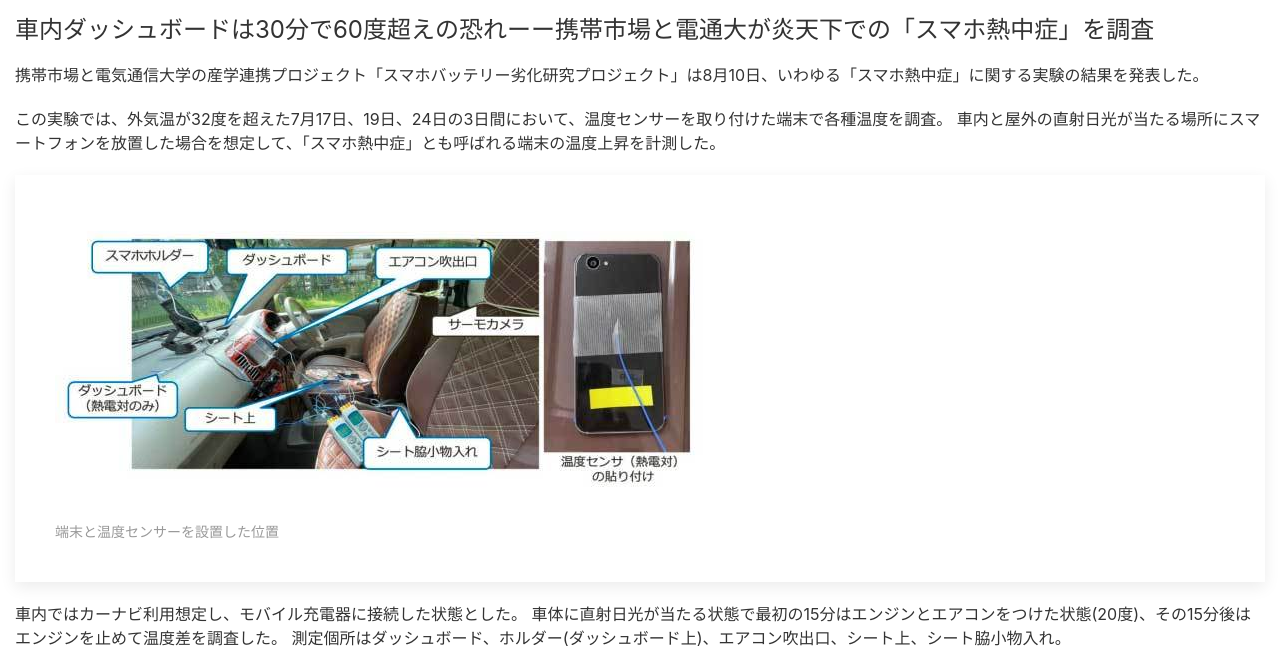
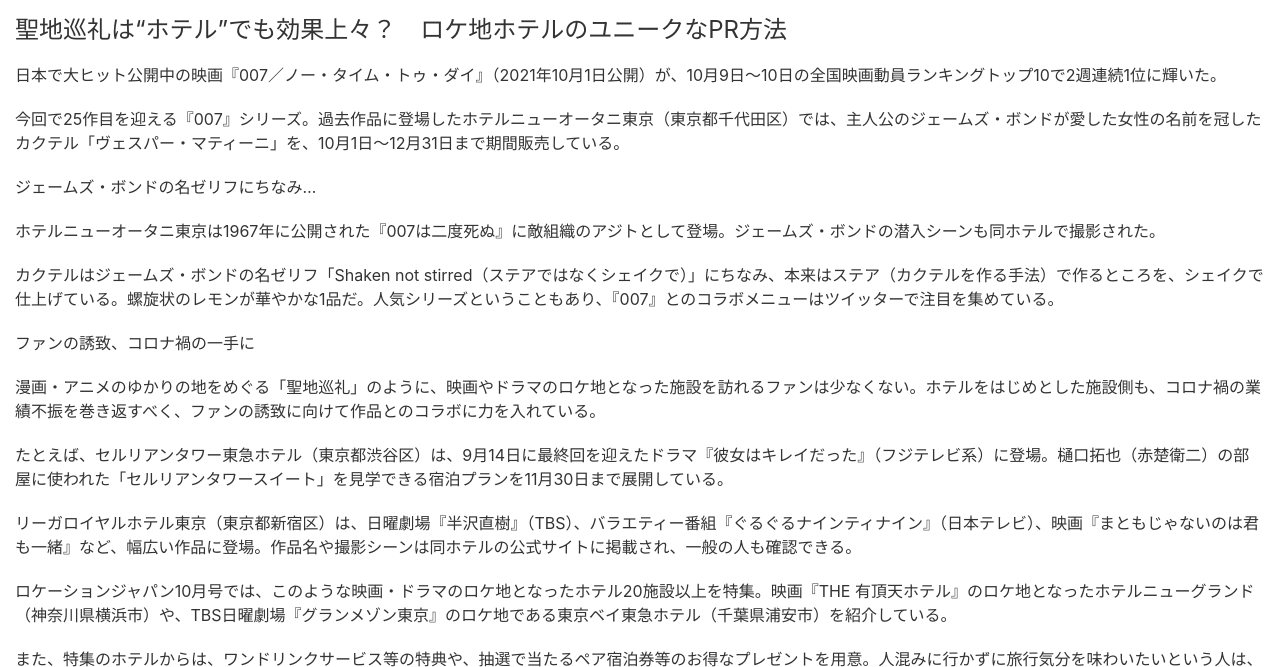
Before and after one commit to Kosei-Yamamura/BMRweb-entame, a plain HTML site: page index.html in a window 1280 px wide. Shown: the part 123-790 px from the top of the page. Drawn offline with Linux system fonts and the light colour scheme.

Commit message:
記事画像編集

```diff
--- a/index.html
+++ b/index.html
@@ -31,42 +31,51 @@
         <li class="uk-section-xsmall uk-background-default">
             <article class="uk-article">
                 <img src="img/Yahoo_News_Logo.png" width="200px">
-                <div class="uk-padding-small uk-text-large">車内ダッシュボードは30分で60度超えの恐れーー携帯市場と電通大が炎天下での「スマホ熱中症」を調査</div>
+                <div class="uk-padding-small uk-text-large">聖地巡礼は“ホテル”でも効果上々？　ロケ地ホテルのユニークなPR方法</div>
                 <div class="Contents">
-                    <p>携帯市場と電気通信大学の産学連携プロジェクト「スマホバッテリー劣化研究プロジェクト」は8月10日、いわゆる「スマホ熱中症」に関する実験の結果を発表した。</p>
-                    <p>この実験では、外気温が32度を超えた7月17日、19日、24日の3日間において、温度センサーを取り付けた端末で各種温度を調査。
-                        車内と屋外の直射日光が当たる場所にスマートフォンを放置した場合を想定して、「スマホ熱中症」とも呼ばれる端末の温度上昇を計測した。</p>
+                    <p>日本で大ヒット公開中の映画『007／ノー・タイム・トゥ・ダイ』（2021年10月1日公開）が、10月9日～10日の全国映画動員ランキングトップ10で2週連続1位に輝いた。</p>
+                    <p>今回で25作目を迎える『007』シリーズ。過去作品に登場したホテルニューオータニ東京（東京都千代田区）では、主人公のジェームズ・ボンドが愛した女性の名前を冠したカクテル「ヴェスパー・マティーニ」を、10月1日～12月31日まで期間販売している。
+                    </p>
+                    <!--
                     <div class="uk-margin uk-card uk-card-default uk-card-body uk-text-meta">
                         <img data-src="img/l_asa_keitainetsu_01.jpg" uk-img>
                         <p>端末と温度センサーを設置した位置</p>
                     </div>
-                    <p>車内ではカーナビ利用想定し、モバイル充電器に接続した状態とした。
-                        車体に直射日光が当たる状態で最初の15分はエンジンとエアコンをつけた状態(20度)、その15分後はエンジンを止めて温度差を調査した。
-                        測定個所はダッシュボード、ホルダー(ダッシュボード上)、エアコン吹出口、シート上、シート脇小物入れ。</p>
-                    <p>ダッシュボード(温度センサーのみ)では、実験開始から30分程度で端末の表面温度が60度に到達し、ホルダー上に設置した場合も50度を超えた。
-                        エアコン作動時でも場所によっては高温状態になりやすいことを考慮し、車内の利用は直射日光を避け、短時間のみの使用に留めることが望ましいとしている。</p>
+                    -->
+                    <p>ジェームズ・ボンドの名ゼリフにちなみ…</p>
+                    <p>ホテルニューオータニ東京は1967年に公開された『007は二度死ぬ』に敵組織のアジトとして登場。ジェームズ・ボンドの潜入シーンも同ホテルで撮影された。</p>
+                    <p>カクテルはジェームズ・ボンドの名ゼリフ「Shaken not
+                        stirred（ステアではなくシェイクで）」にちなみ、本来はステア（カクテルを作る手法）で作るところを、シェイクで仕上げている。螺旋状のレモンが華やかな1品だ。人気シリーズということもあり、『007』とのコラボメニューはツイッターで注目を集めている。
+                    </p>
+                    <!--
                     <div class="uk-margin uk-card uk-card-default uk-card-body uk-text-meta">
                         <img data-src="img/l_asa_keitainetsu_02.jpg" uk-img>
                         <p>車内放置実験の温度推移</p>
                     </div>
+
                     <div class="uk-margin uk-card uk-card-default uk-card-body uk-text-meta">
                         <img data-src="img/l_asa_keitainetsu_03.jpg" uk-img>
                         <p>車内放置実験のサーモグラフィ像</p>
                     </div>
-                    <p>屋外では、充電器をつないだスマートフォンとなんともせずに放置したスマートフォンを、サーモカメラを利用して20分間測定した。
-                        測定終了後、充電したスマートフォンの表面温度は50度を超えており、炎天下の屋外で充電しながらの利用はとくに避けるべきとしている。</p>
+                    -->
+                    <p>ファンの誘致、コロナ禍の一手に</p>
+                    <p>漫画・アニメのゆかりの地をめぐる「聖地巡礼」のように、映画やドラマのロケ地となった施設を訪れるファンは少なくない。ホテルをはじめとした施設側も、コロナ禍の業績不振を巻き返すべく、ファンの誘致に向けて作品とのコラボに力を入れている。
+                    </p>
+                    <p>たとえば、セルリアンタワー東急ホテル（東京都渋谷区）は、9月14日に最終回を迎えたドラマ『彼女はキレイだった』（フジテレビ系）に登場。樋口拓也（赤楚衛二）の部屋に使われた「セルリアンタワースイート」を見学できる宿泊プランを11月30日まで展開している。
+                    </p>
+                    <p>リーガロイヤルホテル東京（東京都新宿区）は、日曜劇場『半沢直樹』（TBS）、バラエティー番組『ぐるぐるナインティナイン』（日本テレビ）、映画『まともじゃないのは君も一緒』など、幅広い作品に登場。作品名や撮影シーンは同ホテルの公式サイトに掲載され、一般の人も確認できる。
+                    </p>
+                    <p>ロケーションジャパン10月号では、このような映画・ドラマのロケ地となったホテル20施設以上を特集。映画『THE
+                        有頂天ホテル』のロケ地となったホテルニューグランド（神奈川県横浜市）や、TBS日曜劇場『グランメゾン東京』のロケ地である東京ベイ東急ホテル（千葉県浦安市）を紹介している。</p>
+                    <p>また、特集のホテルからは、ワンドリンクサービス等の特典や、抽選で当たるペア宿泊券等のお得なプレゼントを用意。人混みに行かずに旅行気分を味わいたいという人は、これらの特典を活用し、お得にロケ地ホテルを楽しむのもいいかもしれない。
+                    </p>
+                    <!--
                     <div class="uk-margin uk-card uk-card-default uk-card-body uk-text-meta">
                         <img data-src="img/l_asa_keitainetsu_04.jpg" uk-img>
                         <p>炎天下実験のサーモグラフィ像</p>
                     </div>
-                    <p>さらに、屋外で直射日光を浴びたスマートフォンの冷却を想定し、サーモカメラで測定した表面/裏面の温度60度を超えた後に日陰で10分間冷却した際の温度比較を行った。
-                        電源をオフにして「モバイル扇風機」で空冷した場合は20度、電源オフのみは18度、電源をオンにしたままは8度程度の温度低下が見られた。
-                        また、空冷した表面は空冷しない場合と比べて数分で温度差が開いている。</p>
-                    <div class="uk-margin uk-card uk-card-default uk-card-body uk-text-meta">
-                        <img data-src="img/l_asa_keitainetsu_05.jpg" uk-img>
-                        <p>炎天下実験の温度推移</p>
-                    </div>
-                    <div class="uk-align-right">Copyright © ITmedia, Inc. All Rights Reserved.</div>
+                    -->
+                    <div class="uk-align-right">Copyright © Location Japan.net</div>
                 </div>
             </article>
         </li>
```
Also changed, not shown: img/hotel-location01.jpg (added), img/hotel-location02.jpg (added), img/hotel-location03.jpg (added), img/l_asa_keitainetsu_01.jpg (deleted), img/l_asa_keitainetsu_02.jpg (deleted), img/l_asa_keitainetsu_03.jpg (deleted), img/l_asa_keitainetsu_04.jpg (deleted), img/l_asa_keitainetsu_05.jpg (deleted).
